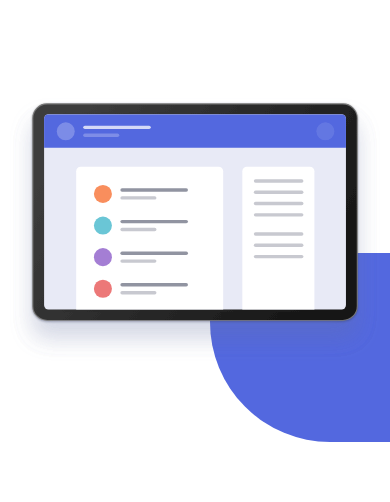
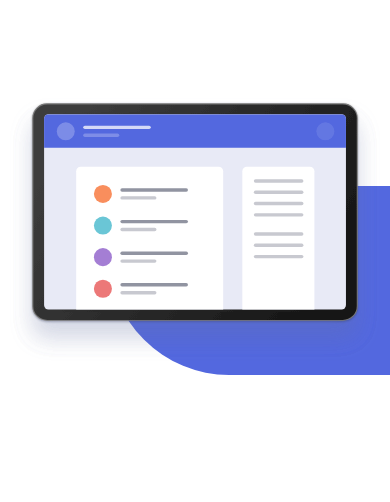
Before and after one commit to nabil-rady/Bookmark-Landing-Page, a plain HTML site: page index.html in a window 390 px wide. Shown: the part 90-592 px from the top of the page. Drawn offline with nearby package versions, Linux system fonts and the light colour scheme.

Commit message:
Fixed photo for mobile

```diff
--- a/scss/_mobile.scss
+++ b/scss/_mobile.scss
@@ -107,11 +107,14 @@
                 display: block;
                 width: 95vw;
                 top:-37vw;
+                max-width: 10000px;
                 margin:0 auto;
             }
             &::before{
                 width:100vw;
                 height: 48.55vw;
+                top: 34vw;
+                right: -28vw;
             }
         }
         &__buttons{
```
Also changed, not shown: css/index.css.
